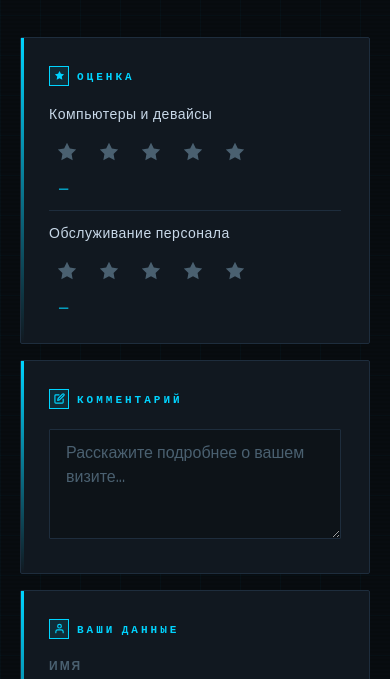
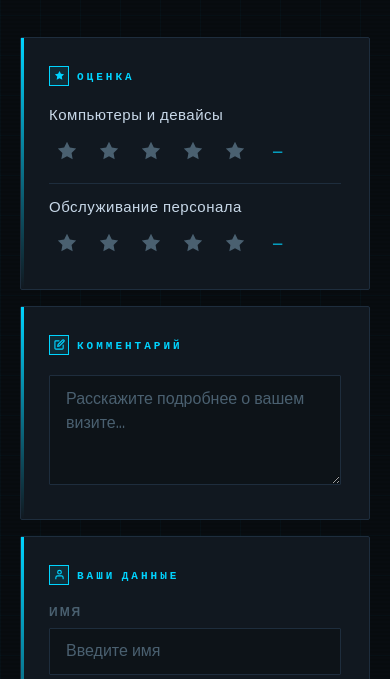
Before and after one commit to xds04580-coder/kolizei-feedback, a plain HTML site: page static/index.html in a window 390 px wide. Shown: the part 145-824 px from the top of the page. Drawn offline with Linux system fonts and the light colour scheme.

Commit message:
Update index.html

```diff
--- a/static/index.html
+++ b/static/index.html
@@ -181,38 +181,27 @@
   /* Rating section */
   .rating-row {
     display: flex;
-    align-items: center;
-    justify-content: space-between;
-    gap: 12px;
-    flex-wrap: nowrap;
+    flex-direction: column;
+    gap: 8px;
   }
 
   .rating-label {
-    font-size: 14px;
+    font-size: 15px;
     font-weight: 500;
     color: var(--text);
     letter-spacing: 0.5px;
-    flex-shrink: 1;
-    min-width: 0;
-    white-space: nowrap;
-    overflow: hidden;
-    text-overflow: ellipsis;
   }
 
-  @media (max-width: 520px) {
-    .rating-row { flex-direction: column; align-items: flex-start; gap: 10px; }
-    .rating-label { font-size: 14px; width: 100%; }
-    .stars { gap: 8px; }
-    .star { width: 34px; height: 34px; }
-    .star svg { width: 22px; height: 22px; }
-    .rating-value { font-size: 13px; }
+  .rating-controls {
+    display: flex;
+    align-items: center;
+    gap: 10px;
   }
 
   .stars {
     display: flex;
     gap: 6px;
     flex-shrink: 0;
-    flex-wrap: nowrap;
   }
 
   .star {
@@ -542,6 +531,7 @@
       <!-- PC Rating -->
       <div class="rating-row">
         <div class="rating-label">Компьютеры и девайсы</div>
+        <div class="rating-controls">
           <div class="stars" id="stars-pc">
             <div class="star" data-group="pc" data-val="1"><svg viewBox="0 0 24 24"><path d="M12 2l3.09 6.26L22 9.27l-5 4.87 1.18 6.88L12 17.77l-6.18 3.25L7 14.14 2 9.27l6.91-1.01L12 2z"/></svg></div>
             <div class="star" data-group="pc" data-val="2"><svg viewBox="0 0 24 24"><path d="M12 2l3.09 6.26L22 9.27l-5 4.87 1.18 6.88L12 17.77l-6.18 3.25L7 14.14 2 9.27l6.91-1.01L12 2z"/></svg></div>
@@ -551,12 +541,14 @@
           </div>
           <div class="rating-value" id="val-pc">—</div>
         </div>
+      </div>
 
       <div class="rating-separator"></div>
 
       <!-- Service Rating -->
       <div class="rating-row">
         <div class="rating-label">Обслуживание персонала</div>
+        <div class="rating-controls">
           <div class="stars" id="stars-service">
             <div class="star" data-group="service" data-val="1"><svg viewBox="0 0 24 24"><path d="M12 2l3.09 6.26L22 9.27l-5 4.87 1.18 6.88L12 17.77l-6.18 3.25L7 14.14 2 9.27l6.91-1.01L12 2z"/></svg></div>
             <div class="star" data-group="service" data-val="2"><svg viewBox="0 0 24 24"><path d="M12 2l3.09 6.26L22 9.27l-5 4.87 1.18 6.88L12 17.77l-6.18 3.25L7 14.14 2 9.27l6.91-1.01L12 2z"/></svg></div>
@@ -565,6 +557,7 @@
             <div class="star" data-group="service" data-val="5"><svg viewBox="0 0 24 24"><path d="M12 2l3.09 6.26L22 9.27l-5 4.87 1.18 6.88L12 17.77l-6.18 3.25L7 14.14 2 9.27l6.91-1.01L12 2z"/></svg></div>
           </div>
           <div class="rating-value" id="val-service">—</div>
+        </div>
       </div>
     </div>
 
```
Lines whose indentation alone changed are shown as unchanged.
